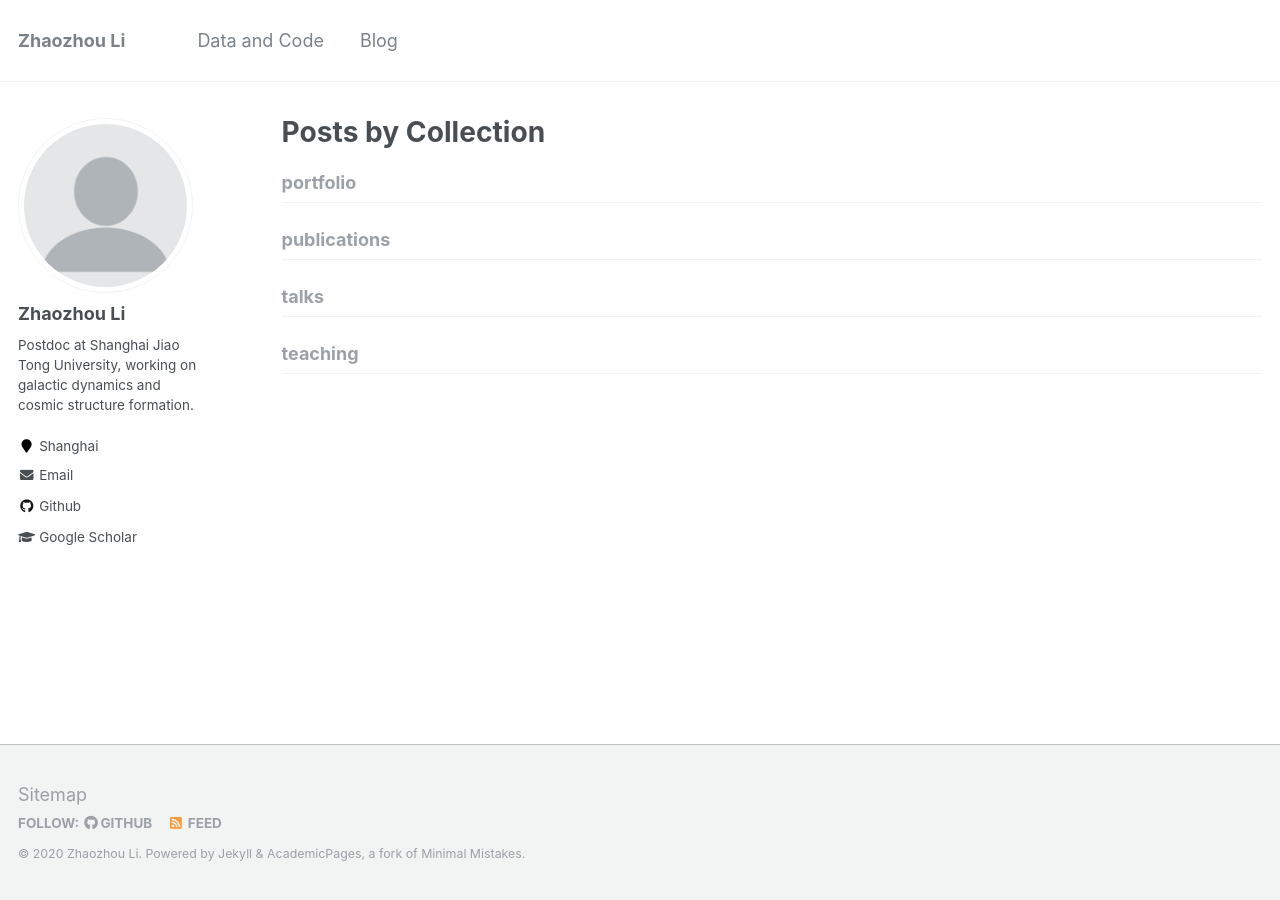
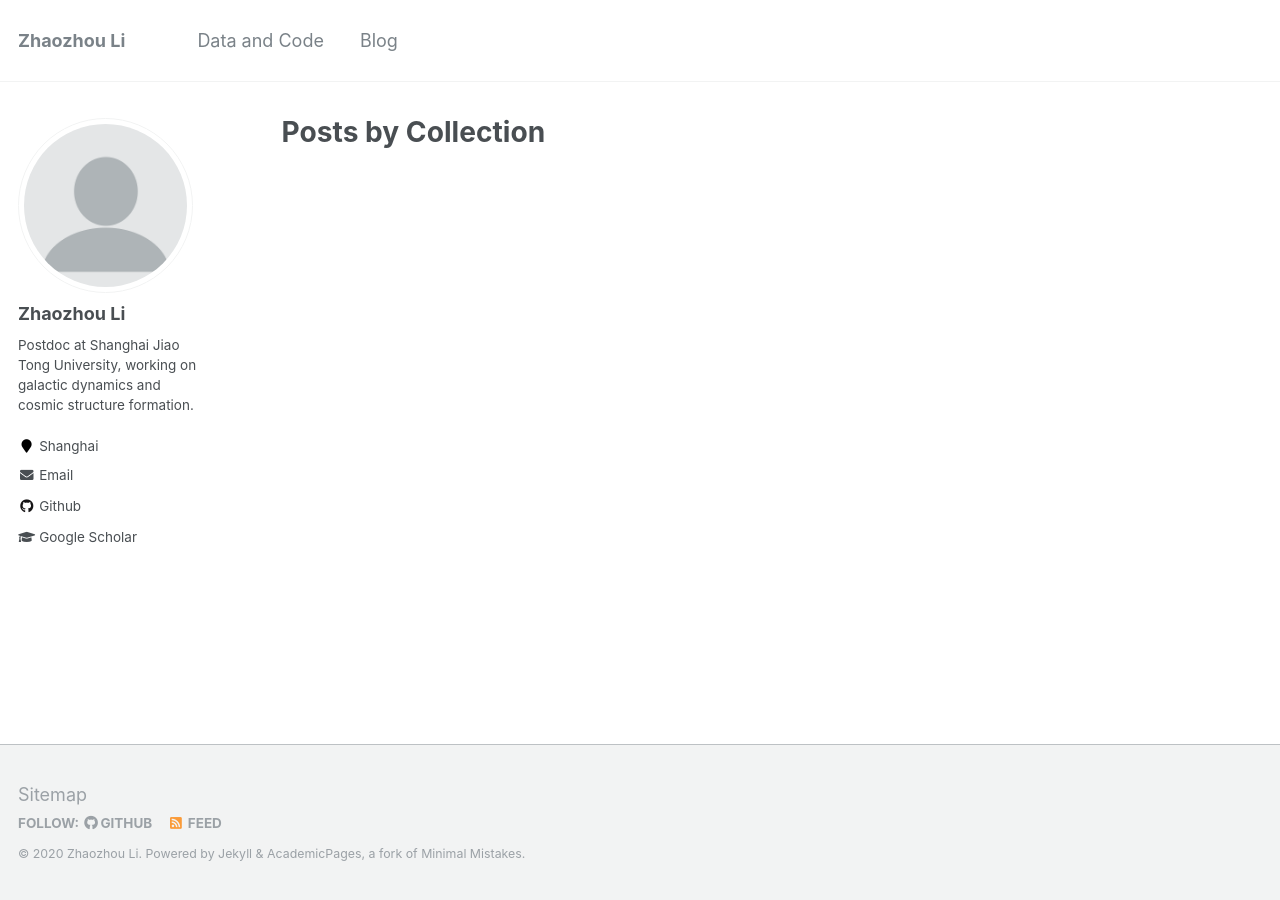
Before and after one commit to syrte/syrte.github.io-jekyll, a Jekyll site: the page built from _pages/collection-archive.html, in a window 1280 px wide. Built offline with Jekyll 4.4.1, drawn with Linux system fonts in a browser that asks for light colours; part of the change alters nothing that is shown.

```diff
--- a/_config.yml
+++ b/_config.yml
@@ -66,7 +66,7 @@ og_image                 :  # Open Graph/Twitter default site image
 # For specifying social profiles
 # - https://developers.google.com/structured-data/customize/social-profiles
 social:
-  type                   : # Person or Organization (defaults to Person)
+  type                   : Person # Person or Organization (defaults to Person)
   name                   : # If the user or organization name differs from the site's name
   links: # An array of links to social media profiles
 
@@ -88,7 +88,7 @@ author:
   pubmed           :
   googlescholar    : "https://scholar.google.com/citations?user=RxQHlEcAAAAJ"
   email            : "lizz.astro@gmail.com"
-  researchgate     :  # example: "https://www.researchgate.net/profile/yourprofile"
+  researchgate     : # "https://www.researchgate.net/profile/Zhao_Zhou_Li"
   uri              :
   bitbucket        :
   codepen          :
@@ -100,16 +100,16 @@ author:
   google_plus      :
   keybase          :
   instagram        :
-  impactstory      : #"https://profiles.impactstory.org/u/xxxx-xxxx-xxxx-xxxx"
+  impactstory      : # "https://profiles.impactstory.org/u/xxxx-xxxx-xxxx-xxxx"
   lastfm           :
   linkedin         :
-  orcid            : #"http://orcid.org/yourorcidurl"
+  orcid            : # "http://orcid.org/0000-0001-7890-4964"
   pinterest        :
   soundcloud       :
   stackoverflow    : # http://stackoverflow.com/users/123456/username
   steam            :
   tumblr           :
-  twitter          : #"replacethistwitterhandle"
+  twitter          : # "replacethistwitterhandle"
   vine             :
   weibo            :
   xing             :
@@ -175,18 +175,18 @@ kramdown:
 
 # Collections
 collections:
-  teaching:
-    output: true
-    permalink: /:collection/:path/
-  publications:
-    output: true
-    permalink: /:collection/:path/
-  portfolio:
-    output: true
-    permalink: /:collection/:path/
-  talks:
-    output: true
-    permalink: /:collection/:path/
+  # teaching:
+  #   output: true
+  #   permalink: /:collection/:path/
+  # publications:
+  #   output: true
+  #   permalink: /:collection/:path/
+  # portfolio:
+  #   output: true
+  #   permalink: /:collection/:path/
+  # talks:
+  #   output: true
+  #   permalink: /:collection/:path/
 
 
 # Defaults
@@ -209,41 +209,41 @@ defaults:
     values:
       layout: single
       author_profile: true
-  # _teaching
-  - scope:
-      path: ""
-      type: teaching
-    values:
-      layout: single
-      author_profile: true
-      share: true
-      comments: true
-  # _publications
-  - scope:
-      path: ""
-      type: publications
-    values:
-      layout: single
-      author_profile: true
-      share: true
-      comments: true
-  # _portfolio
-  - scope:
-      path: ""
-      type: portfolio
-    values:
-      layout: single
-      author_profile: true
-      share: true
-      comment: true
-  # _talks
-  - scope:
-      path: ""
-      type: talks
-    values:
-      layout: talk
-      author_profile: true
-      share: true
+  # # _teaching
+  # - scope:
+  #     path: ""
+  #     type: teaching
+  #   values:
+  #     layout: single
+  #     author_profile: true
+  #     share: true
+  #     comments: true
+  # # _publications
+  # - scope:
+  #     path: ""
+  #     type: publications
+  #   values:
+  #     layout: single
+  #     author_profile: true
+  #     share: true
+  #     comments: true
+  # # _portfolio
+  # - scope:
+  #     path: ""
+  #     type: portfolio
+  #   values:
+  #     layout: single
+  #     author_profile: true
+  #     share: true
+  #     comment: true
+  # # _talks
+  # - scope:
+  #     path: ""
+  #     type: talks
+  #   values:
+  #     layout: talk
+  #     author_profile: true
+  #     share: true
 
 # Sass/SCSS
 sass:
```
Also changed, not shown: _data/navigation.yml (+9 -6 lines).
